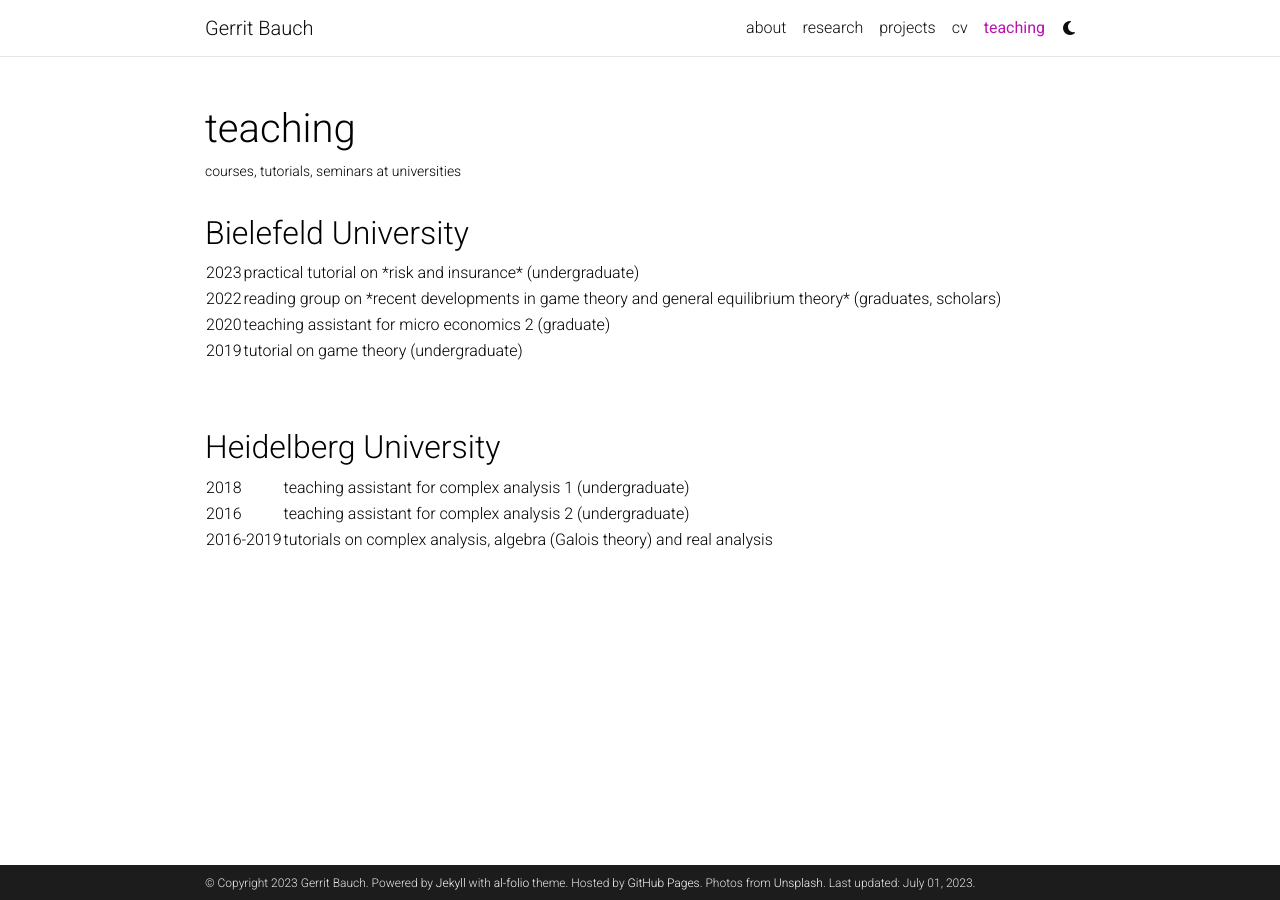
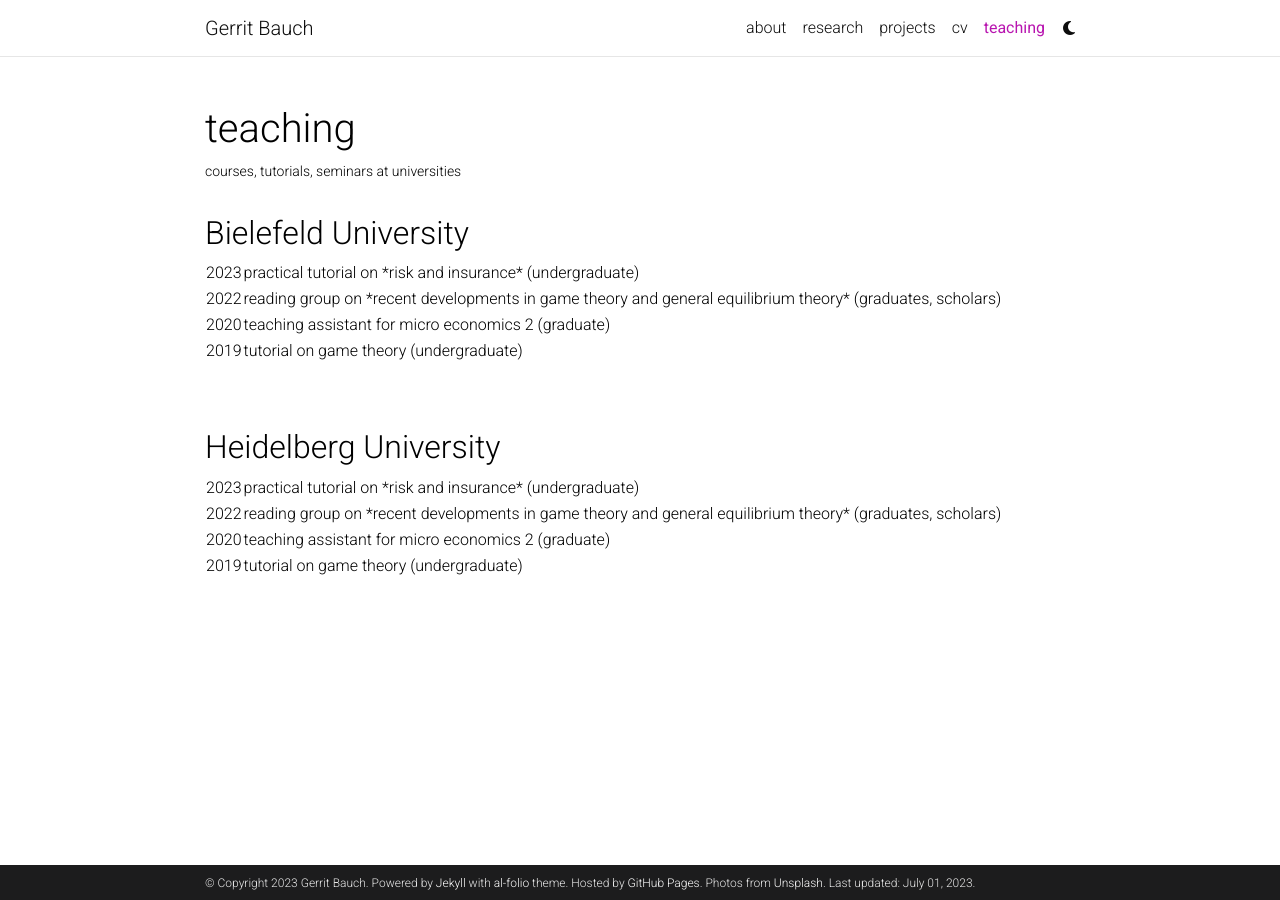
Before and after one commit to gbauch/gbauch.github.io, a Jekyll site: the page built from _pages/teaching.md, in a window 1280 px wide. Built offline with Jekyll 4.4.1, drawn with Linux system fonts in a browser that asks for light colours; comment, search, counter and statistics services are not loaded; a style sheet for code colours, icons or effects is not loaded.

Commit message:
Update teaching.md

```diff
--- a/_pages/teaching.md
+++ b/_pages/teaching.md
@@ -28,18 +28,24 @@ nav_order: 5
 </table>
 <br/><br/>
 
+
+
 ## Heidelberg University
 <table>
     <tr>
-        <td>2018</td>
-        <td>teaching assistant for complex analysis 1 (undergraduate)</td>
+        <td>2023</td>
+        <td>practical tutorial on *risk and insurance* (undergraduate)</td>
     </tr>
     <tr>
-        <td>2016</td>
-        <td>teaching assistant for complex analysis 2 (undergraduate)</td>
+        <td>2022</td>
+        <td>reading group on *recent developments in game theory and general equilibrium theory* (graduates, scholars)</td>
     </tr>
     <tr>
-        <td>2016-2019</td>
-        <td>tutorials on complex analysis, algebra (Galois theory) and real analysis</td>
+        <td>2020</td>
+        <td>teaching assistant for micro economics 2 (graduate)</td>
+    </tr>
+    <tr>
+        <td>2019</td>
+        <td>tutorial on game theory (undergraduate)</td>
     </tr>
 </table>
```
